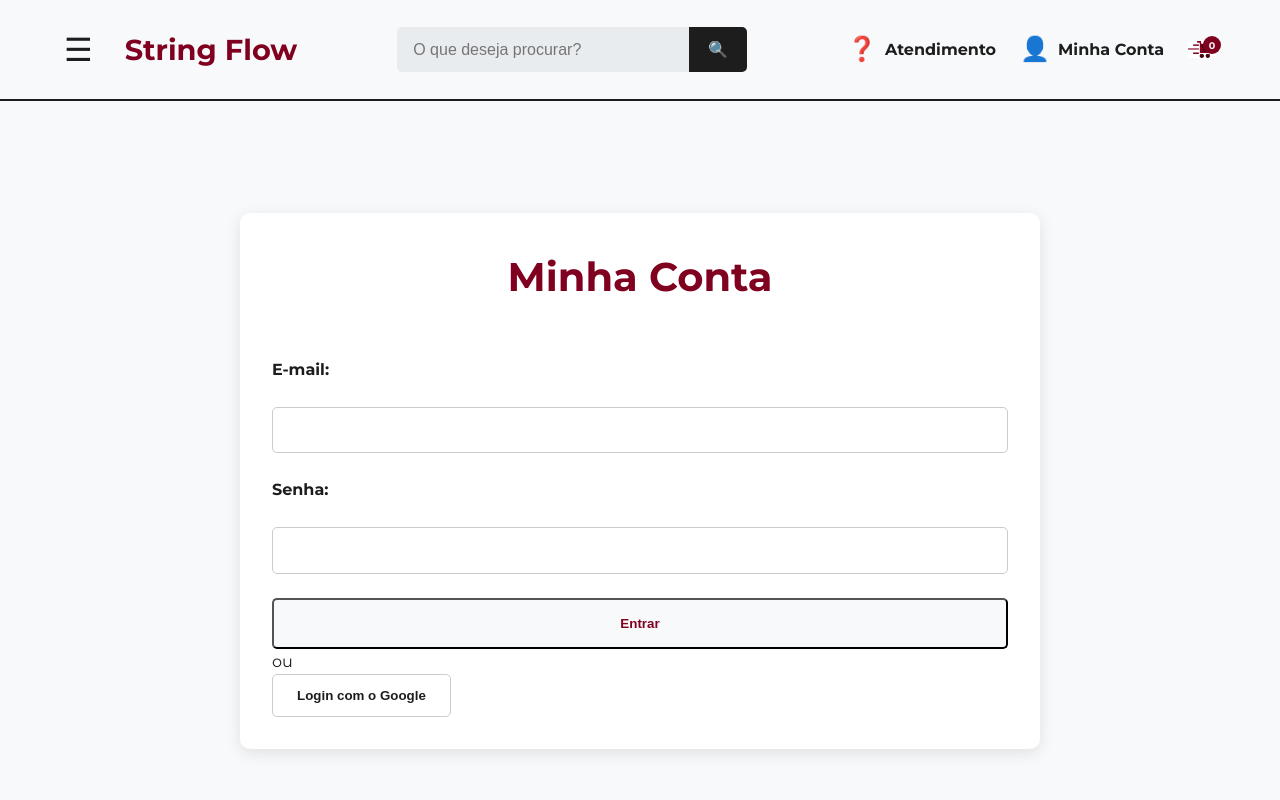
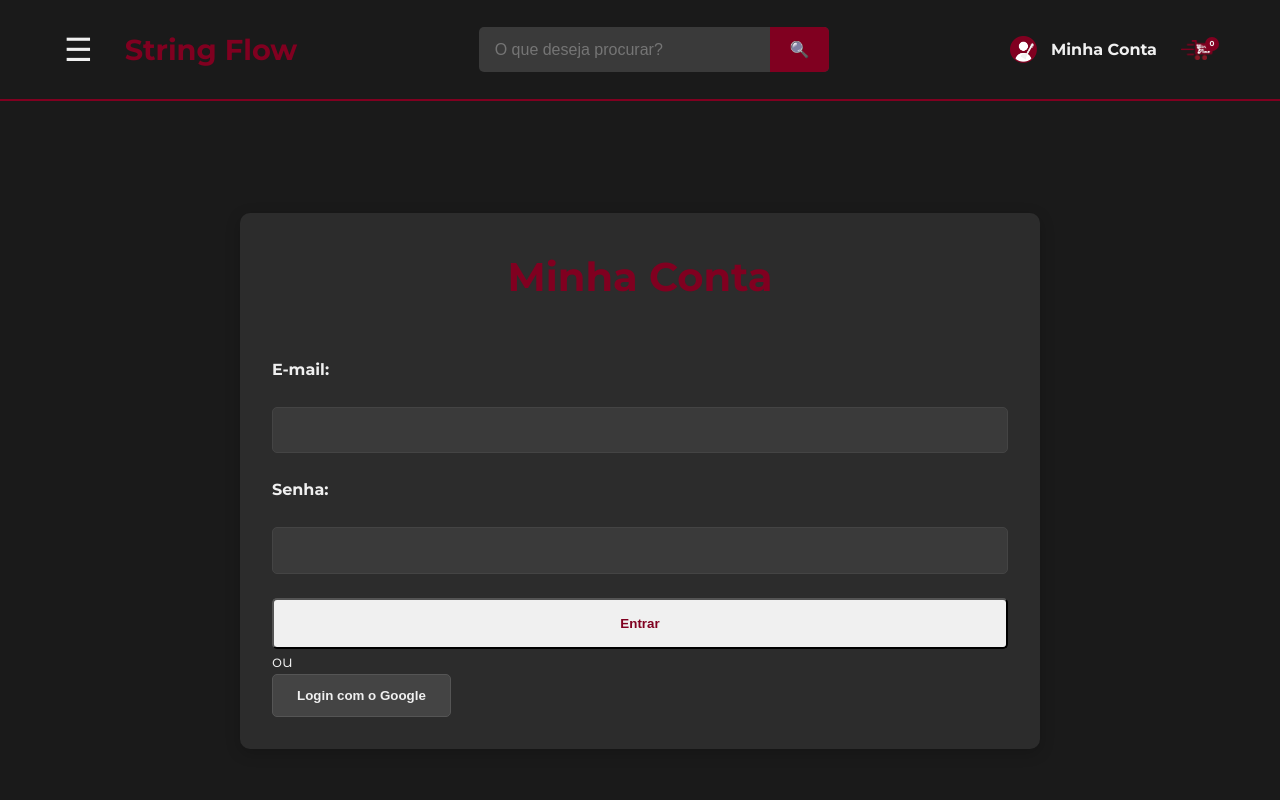
Before and after one commit to stringflowstore/website, a plain HTML site: page minha-conta.html in a window 1280 px wide. Shown: the top 800 px of the page. Drawn offline with Linux system fonts and the light colour scheme.

Commit message:
Alterações Do Site

```diff
--- a/minha-conta.html
+++ b/minha-conta.html
@@ -18,14 +18,11 @@
             <button type="submit">🔍</button>
         </div>
         <div class="header-icons">
-            <a href="atendimento.html">
-                <span class="icon">❓</span> Atendimento
-            </a>
-            <a href="minha-conta.html">
-                <span class="icon">👤</span> Minha Conta
+            <a href="minha-conta.html" class="account-icon">
+                <img src="images/minha-conta.png" alt="Minha Conta" class="custom-icon"> Minha Conta
             </a>
             <a href="carrinho.html" class="cart-icon">
-                <img src="images/cart-icon.png" alt="Carrinho de Compras" class="custom-cart-icon">
+                <img src="images/carrinho.png" alt="Carrinho de Compras" class="custom-icon">
                 <span class="cart-count">0</span>
             </a>
         </div>
@@ -39,7 +36,6 @@
                 <li><a href="instrumentos.html">Instrumentos</a></li>
                 <li><a href="acessorios.html">Acessórios</a></li>
                 <li><a href="contato.html">Contato</a></li>
-                <li><a href="atendimento.html">Atendimento</a></li>
                 <li><a href="minha-conta.html">Minha Conta</a></li>
                 <li><a href="carrinho.html">Carrinho</a></li>
             </ul>
--- a/style.css
+++ b/style.css
@@ -1,9 +1,8 @@
 :root {
     --cor-principal: #800020;
-    --cor-secundaria: #1D1D1D;
-    --cor-fundo: #F8F9FA;
-    --cor-texto: #1D1D1D;
-    --cor-clara: #F8F9FA;
+    --cor-secundaria: #1A1A1A;
+    --cor-fundo-conteudo: #2C2C2C;
+    --cor-texto: #F0F0F0;
 }
 
 * {
@@ -14,15 +13,15 @@
 
 body {
     font-family: 'Montserrat', sans-serif;
-    background-color: var(--cor-fundo);
+    background-color: var(--cor-secundaria);
     color: var(--cor-texto);
     line-height: 1.6;
 }
 
 /* Header */
 header {
-    background-color: var(--cor-clara);
-    color: var(--cor-secundaria);
+    background-color: var(--cor-secundaria);
+    color: var(--cor-texto);
     padding: 1.5rem 5%;
     display: flex;
     align-items: center;
@@ -30,7 +29,7 @@ header {
     position: sticky;
     top: 0;
     z-index: 1000;
-    border-bottom: 2px solid var(--cor-secundaria);
+    border-bottom: 2px solid var(--cor-principal);
 }
 
 .header-left {
@@ -55,7 +54,7 @@ header {
 .search-bar {
     display: flex;
     align-items: center;
-    background-color: #e9ecef;
+    background-color: #3a3a3a;
     border-radius: 5px;
     overflow: hidden;
     width: 350px;
@@ -68,11 +67,12 @@ header {
     flex-grow: 1;
     font-size: 1rem;
     outline: none;
+    color: var(--cor-texto);
 }
 
 .search-bar button {
-    background-color: var(--cor-secundaria);
-    color: var(--cor-clara);
+    background-color: var(--cor-principal);
+    color: var(--cor-texto);
     border: none;
     padding: 0.8rem 1.2rem;
     cursor: pointer;
@@ -81,7 +81,7 @@ header {
 }
 
 .search-bar button:hover {
-    background-color: var(--cor-principal);
+    background-color: #a02040;
 }
 
 /* Header Icons */
@@ -92,7 +92,7 @@ header {
 }
 
 .header-icons a {
-    color: var(--cor-secundaria);
+    color: var(--cor-texto);
     text-decoration: none;
     display: flex;
     align-items: center;
@@ -105,14 +105,21 @@ header {
     color: var(--cor-principal);
 }
 
-.header-icons .icon {
-    font-size: 1.5rem;
-    color: var(--cor-principal);
+/* Estilo para os ícones personalizados (imagem) */
+.custom-icon {
+    width: 30px;
+    height: auto;
+    vertical-align: middle;
 }
 
-/* Icone do Carrinho Personalizado */
+.account-icon .custom-icon {
+    width: 28px;
+    margin-right: 5px;
+}
+
+/* Estilo do ícone do carrinho */
 .cart-icon {
-    position: relative;
+    position: relative; /* ESSA PROPRIEDADE MANTÉM O CONTADOR NO LUGAR! */
     display: inline-flex;
     align-items: center;
     justify-content: center;
@@ -120,26 +127,25 @@ header {
     height: auto;
 }
 
-.custom-cart-icon {
-    width: 28px;
+.cart-icon .custom-icon {
+    width: 35px; /* Aumenta o ícone do carrinho */
     height: auto;
-    vertical-align: middle;
 }
 
-/* NOVO ESTILO PARA O NÚMERO (Versão FINAL) */
+/* Estilo para o número do carrinho */
 .cart-count {
     position: absolute;
-    top: -5px;
-    right: -5px;
+    top: -3px; /* Posição ajustada */
+    right: -3px; /* Posição ajustada */
     background-color: var(--cor-principal);
-    color: var(--cor-clara);
+    color: var(--cor-texto);
     border-radius: 50%;
-    width: 18px; /* Largura fixa */
-    height: 18px; /* Altura fixa */
-    display: flex; /* Usa Flexbox para centralizar */
-    align-items: center; /* Centraliza verticalmente */
-    justify-content: center; /* Centraliza horizontalmente */
-    font-size: 0.6rem; /* Fonte menor */
+    width: 14px; /* Tamanho do contador diminuído */
+    height: 14px; /* Tamanho do contador diminuído */
+    display: flex;
+    align-items: center;
+    justify-content: center;
+    font-size: 0.45rem; /* Fonte menor */
     font-weight: 700;
 }
 
@@ -163,7 +169,7 @@ header {
     right: 25px;
     font-size: 3rem;
     margin-left: 50px;
-    color: var(--cor-clara);
+    color: var(--cor-texto);
     cursor: pointer;
 }
 
@@ -177,7 +183,7 @@ header {
 }
 
 #sidebar nav a {
-    color: var(--cor-clara);
+    color: var(--cor-texto);
     text-decoration: none;
     font-size: 1.5rem;
     display: block;
@@ -197,7 +203,7 @@ header {
 /* Hero Section */
 .hero {
     background-color: var(--cor-principal);
-    color: var(--cor-clara);
+    color: var(--cor-texto);
     text-align: center;
     padding: 8rem 5%;
 }
@@ -214,7 +220,7 @@ header {
 }
 
 .cta-button {
-    background-color: var(--cor-clara);
+    background-color: var(--cor-texto);
     color: var(--cor-principal);
     padding: 1rem 2.5rem;
     text-decoration: none;
@@ -225,7 +231,7 @@ header {
 
 .cta-button:hover {
     background-color: var(--cor-secundaria);
-    color: var(--cor-clara);
+    color: var(--cor-texto);
 }
 
 /* General Sections */
@@ -249,10 +255,10 @@ header {
 }
 
 .product-card {
-    background-color: #fff;
+    background-color: var(--cor-fundo-conteudo);
     border-radius: 10px;
     overflow: hidden;
-    box-shadow: 0 4px 15px rgba(0, 0, 0, 0.1);
+    box-shadow: 0 4px 15px rgba(0, 0, 0, 0.2);
     text-align: center;
     transition: transform 0.3s;
 }
@@ -274,11 +280,11 @@ header {
 .product-info h3 {
     font-size: 1.4rem;
     margin-bottom: 0.5rem;
-    color: var(--cor-secundaria);
+    color: var(--cor-texto);
 }
 
 .product-info p {
-    color: #555;
+    color: #B0B0B0;
     font-size: 1.1rem;
     margin-bottom: 1rem;
 }
@@ -294,9 +300,9 @@ header {
     max-width: 800px;
     margin: 5rem auto;
     padding: 2rem;
-    background-color: #fff;
+    background-color: var(--cor-fundo-conteudo);
     border-radius: 10px;
-    box-shadow: 0 4px 15px rgba(0, 0, 0, 0.1);
+    box-shadow: 0 4px 15px rgba(0, 0, 0, 0.2);
 }
 
 .contact-form, .login-form {
@@ -308,25 +314,29 @@ header {
 .contact-form label, .login-form label {
     display: block;
     font-weight: 700;
+    color: var(--cor-texto);
 }
 
 .contact-form input, .contact-form textarea, .login-form input {
     width: 100%;
     padding: 0.8rem;
-    border: 1px solid #ccc;
+    border: 1px solid #444;
     border-radius: 5px;
     font-family: inherit;
     font-size: 1rem;
+    background-color: #3a3a3a;
+    color: var(--cor-texto);
 }
 
 .login-form .login-options {
     text-align: center;
+    color: var(--cor-texto);
 }
 
 .google-login-btn {
-    background-color: #fff;
-    border: 1px solid #ccc;
-    color: var(--cor-secundaria);
+    background-color: #444;
+    border: 1px solid #555;
+    color: var(--cor-texto);
     padding: 0.8rem 1.5rem;
     text-decoration: none;
     font-weight: 700;
@@ -336,14 +346,14 @@ header {
 }
 
 .google-login-btn:hover {
-    background-color: #f1f1f1;
-    border-color: #aaa;
+    background-color: #555;
+    border-color: #666;
 }
 
 /* Footer */
 footer {
     background-color: var(--cor-secundaria);
-    color: var(--cor-clara);
+    color: var(--cor-texto);
     text-align: center;
     padding: 2rem 5%;
 }
```
Also changed, not shown: acessorios.html (+3 -7 lines), carrinho.html (+6 -11 lines), contato.html (+4 -7 lines), index.html (+3 -7 lines), instrumentos.html (+4 -7 lines), images/String  Flow Logo Palheta.png (added), images/String  Flow Logo Violão.png (added), images/carrinho.png (added), images/cart-icon.png (deleted), images/minha-conta.png (added).
